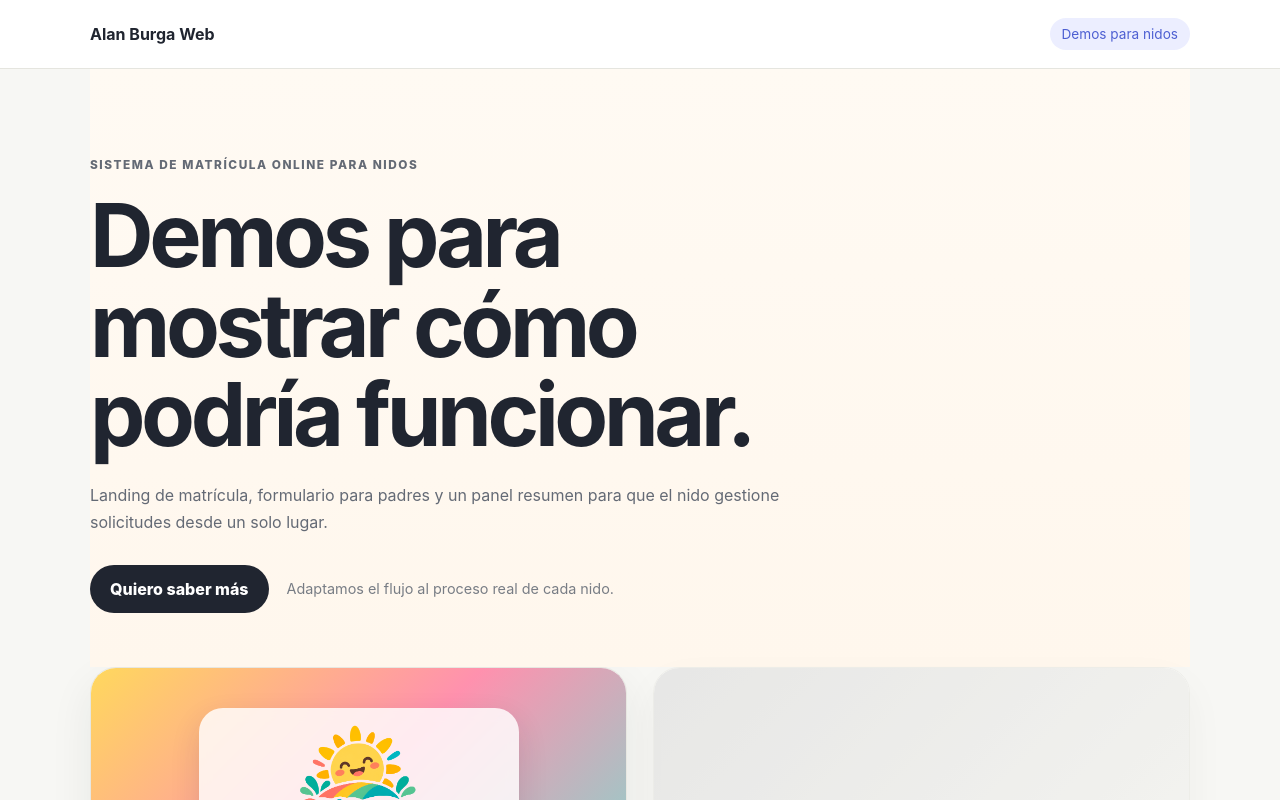
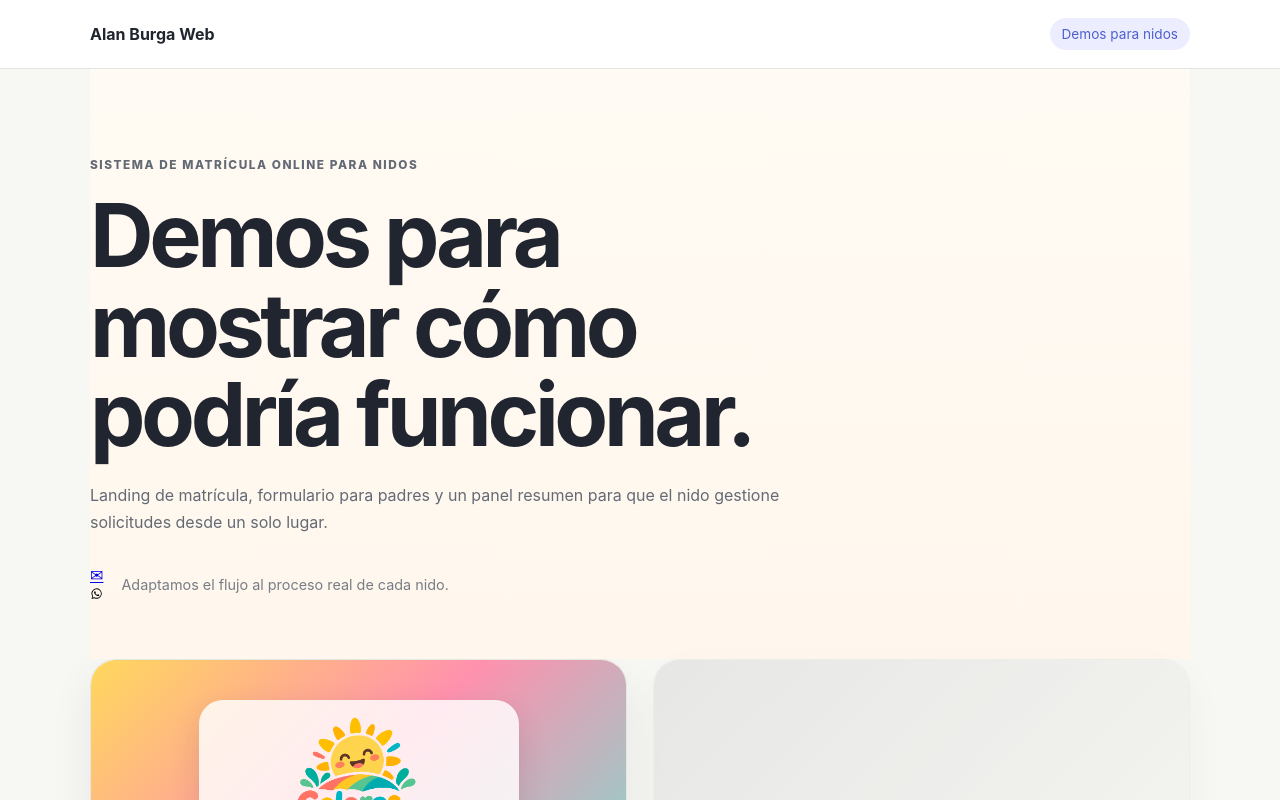
Before and after one commit to kaplack/demo-nido, a React (Vite) app: page / in a window 1280 px wide. Shown: the top 800 px of the page. Built offline with nearby package versions, Linux system fonts and the light colour scheme.

Commit message:
Add email and WhatsApp contact icons

```diff
--- a/src/pages/Home.jsx
+++ b/src/pages/Home.jsx
@@ -17,7 +17,28 @@ export default function Home() {
           <h1>Demos para mostrar cómo podría funcionar.</h1>
           <p>Landing de matrícula, formulario para padres y un panel resumen para que el nido gestione solicitudes desde un solo lugar.</p>
           <div className="home-actions">
-            <a className="primary-action" href="mailto:contacto@alanburga.com?subject=Quiero%20saber%20más%20sobre%20matrícula%20online">Quiero saber más</a>
+            <div className="contact-actions" aria-label="Contactar a Alan Burga Web">
+              <a
+                className="contact-icon email"
+                href="mailto:contacto@alanburga.com?subject=Quiero%20saber%20más%20sobre%20matrícula%20online"
+                aria-label="Contactar por correo"
+                title="Correo"
+              >
+                ✉
+              </a>
+              <a
+                className="contact-icon whatsapp"
+                href="https://wa.me/51980784509?text=Hola%20Alan,%20quiero%20saber%20más%20sobre%20la%20web%20de%20matrícula%20para%20mi%20nido."
+                target="_blank"
+                rel="noreferrer"
+                aria-label="Contactar por WhatsApp"
+                title="WhatsApp"
+              >
+                <svg viewBox="0 0 32 32" aria-hidden="true">
+                  <path d="M16 3.2A12.5 12.5 0 0 0 5.37 22.27L3.6 28.8l6.7-1.75A12.5 12.5 0 1 0 16 3.2Zm0 22.73c-1.89 0-3.74-.52-5.35-1.5l-.38-.22-3.98 1.04 1.06-3.88-.25-.4A10.2 10.2 0 1 1 16 25.93Zm5.6-7.64c-.3-.15-1.8-.9-2.08-.99-.28-.1-.48-.15-.69.15-.2.3-.79.99-.97 1.19-.18.2-.36.22-.67.07-.3-.15-1.29-.47-2.46-1.5-.91-.81-1.53-1.81-1.71-2.12-.18-.3-.02-.46.13-.61.14-.14.3-.36.46-.54.15-.18.2-.3.3-.51.1-.2.05-.38-.03-.54-.07-.15-.68-1.65-.94-2.26-.25-.6-.5-.52-.69-.53h-.58c-.2 0-.53.07-.81.38-.28.3-1.06 1.04-1.06 2.54s1.09 2.95 1.24 3.15c.15.2 2.14 3.27 5.19 4.59.72.31 1.29.5 1.73.64.73.23 1.39.2 1.91.12.58-.09 1.8-.74 2.05-1.45.25-.71.25-1.32.18-1.45-.08-.12-.28-.2-.59-.35Z"/>
+                </svg>
+              </a>
+            </div>
             <span>Adaptamos el flujo al proceso real de cada nido.</span>
           </div>
         </section>
```
